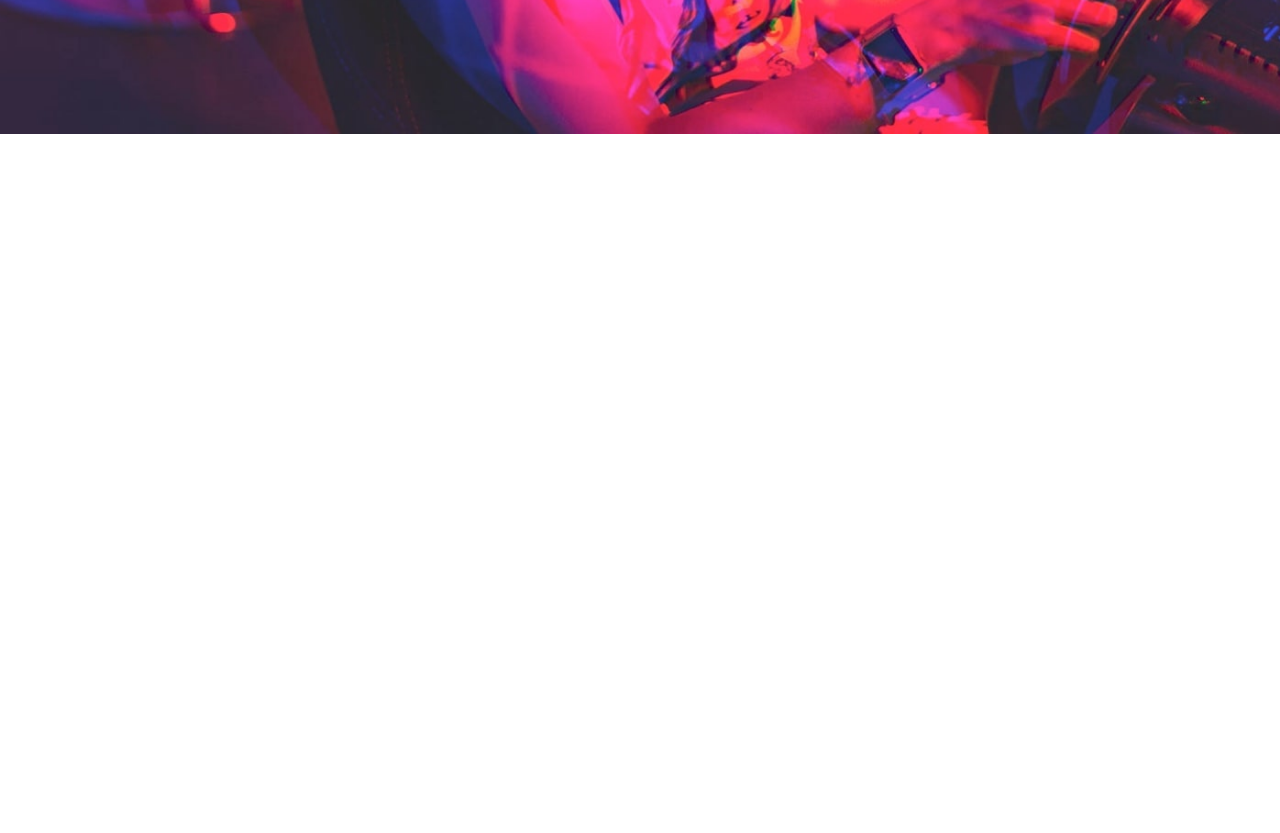
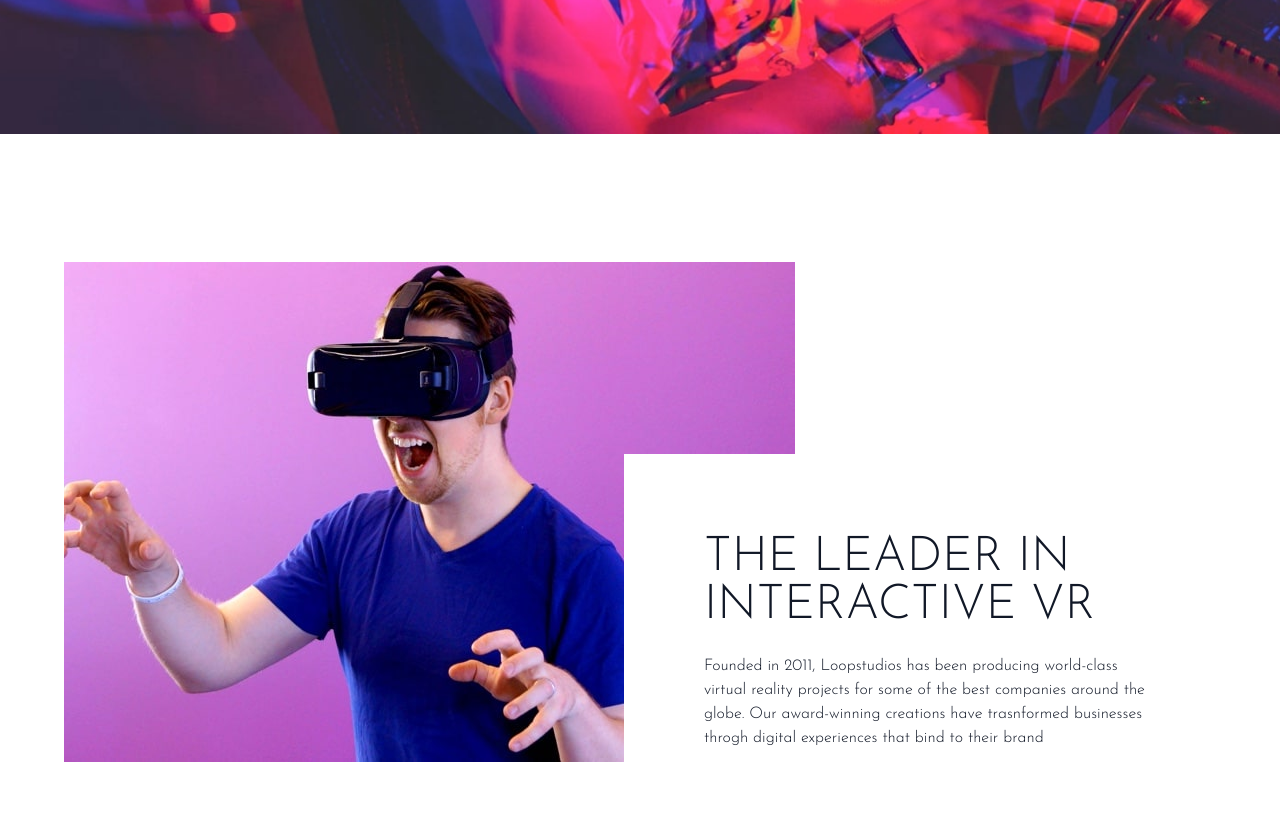
Before and after one commit to OerdBej/tailwind-frontend_challenge, a website: page index.html in a window 1280 px wide. Shown: the part 462-1295 px from the top of the page. Before the commit the page ends 800 px from the top, so only its background shows below. Drawn offline with Linux system fonts and the light colour scheme.

Commit message:
adding the feature section

```diff
--- a/index.html
+++ b/index.html
@@ -58,5 +58,28 @@
                 </div>
             </div>
         </section>
+        <!-- Feature Section -->
+        <section id="feature">
+            <div
+                class="container relative mx-auto my-32 flex max-w-6xl flex-col px-6 text-gray-900 md:flex-row md:px-0">
+                <img
+                    src="images/desktop/image-interactive.jpg"
+                    alt="A guy with virtual reality headset" />
+                <div
+                    class="top-48 bg-white pr-0 md:absolute md:right-0 md:py-20 md:pl-20">
+                    <h2
+                        class="mb-6 mt-10 max-w-lg text-center font-sans text-4xl uppercase text-gray-900 md:mt-0 md:text-left md:text-5xl">
+                        The leader in interactive vr
+                    </h2>
+                    <p class="max-w-md">
+                        Founded in 2011, Loopstudios has been producing
+                        world-class virtual reality projects for some of the
+                        best companies around the globe. Our award-winning
+                        creations have trasnformed businesses throgh digital
+                        experiences that bind to their brand
+                    </p>
+                </div>
+            </div>
+        </section>
     </body>
 </html>
--- a/package.json
+++ b/package.json
@@ -1,5 +1,5 @@
 {
-    "name": "myjavascript",
+    "name": "tailwind-workshop",
     "version": "1.0.0",
     "description": "",
     "main": "index.js",
```
Also changed, not shown: css/style.css.
